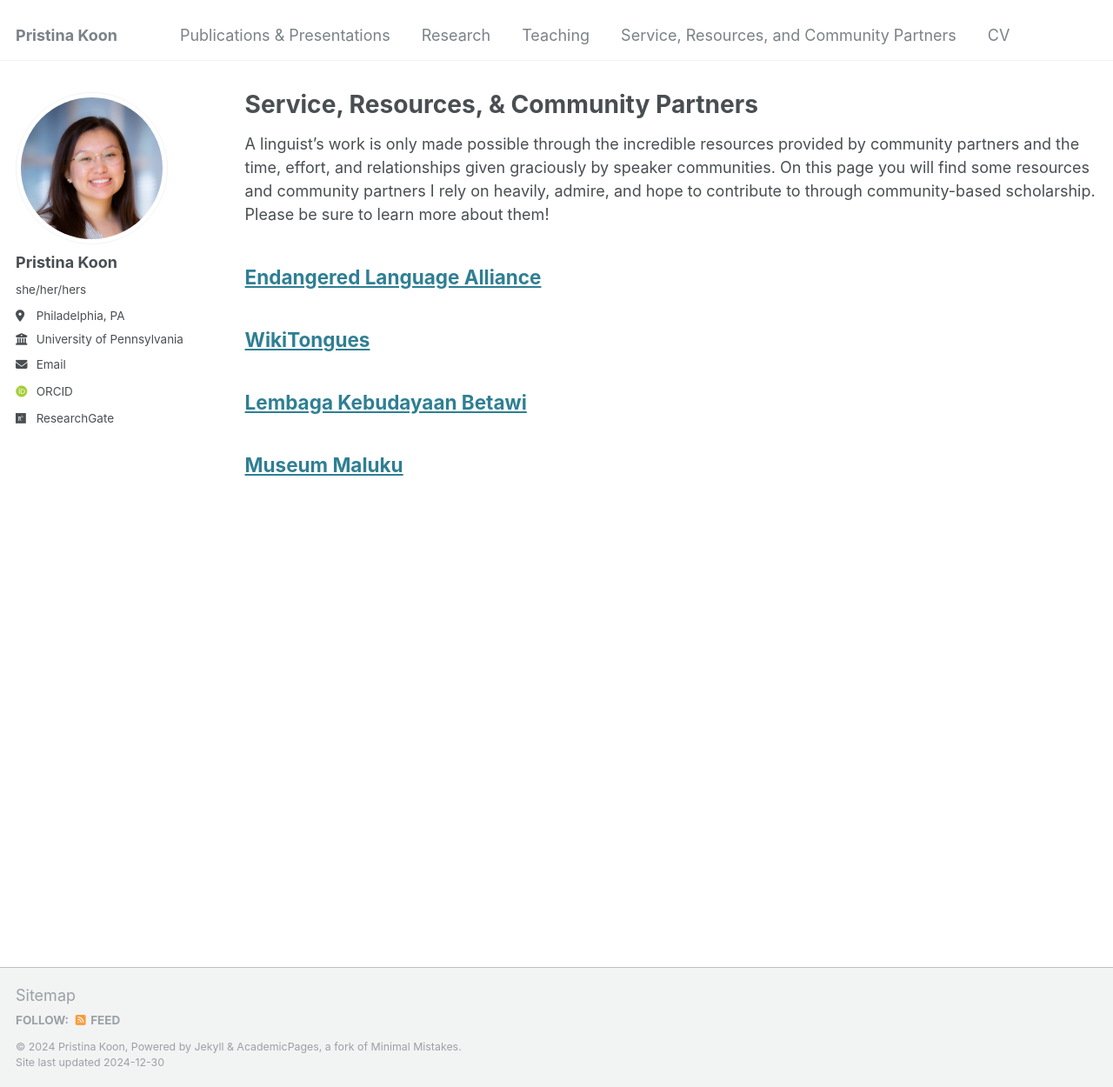
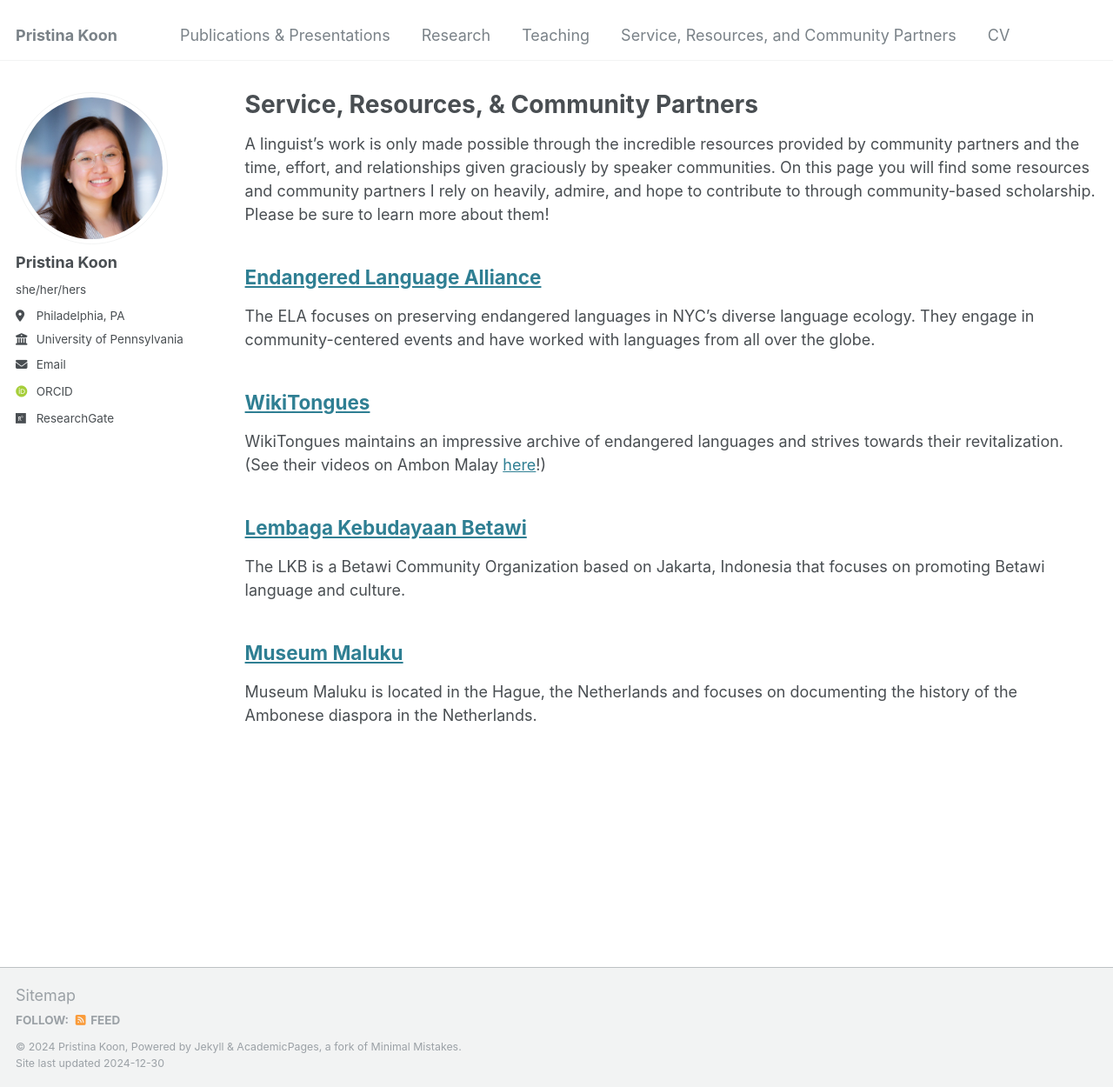
Before and after one commit to pristinakoon/pristinakoon.github.io, a Jekyll site: the page built from _pages/service.md, in a window 1280 px wide and 1250 px high. Shown: the whole window at 87% size. Built offline with Jekyll 4.4.1, drawn with Linux system fonts in a browser that asks for light colours; some web fonts are replaced.

Commit message:
Update service.md

```diff
--- a/_pages/service.md
+++ b/_pages/service.md
@@ -8,9 +8,13 @@ author_profile: true
 A linguist's work is only made possible through the incredible resources provided by community partners and the time, effort, and relationships given graciously by speaker communities. On this page you will find some resources and community partners I rely on heavily, admire, and hope to contribute to through community-based scholarship. Please be sure to learn more about them!
 
 ## [Endangered Language Alliance](https://www.elalliance.org/) ##
+The ELA focuses on preserving endangered languages in NYC's diverse language ecology. They engage in community-centered events and have worked with languages from all over the globe.
 
 ## [WikiTongues](https://wikitongues.org/) ##
+WikiTongues maintains an impressive archive of endangered languages and strives towards their revitalization. (See their videos  on Ambon Malay [here](https://wikitongues.org/videos/nila_20150321_abs/)!)
 
 ## [Lembaga Kebudayaan Betawi](https://www.kebudayaanbetawi.com/) ##
+The LKB is a Betawi Community Organization based on Jakarta, Indonesia that focuses on promoting Betawi language and culture.
 
 ## [Museum Maluku](https://museum-maluku.nl/) ##
+Museum Maluku is located in the Hague, the Netherlands and focuses on documenting the history of the Ambonese diaspora in the Netherlands.
```
